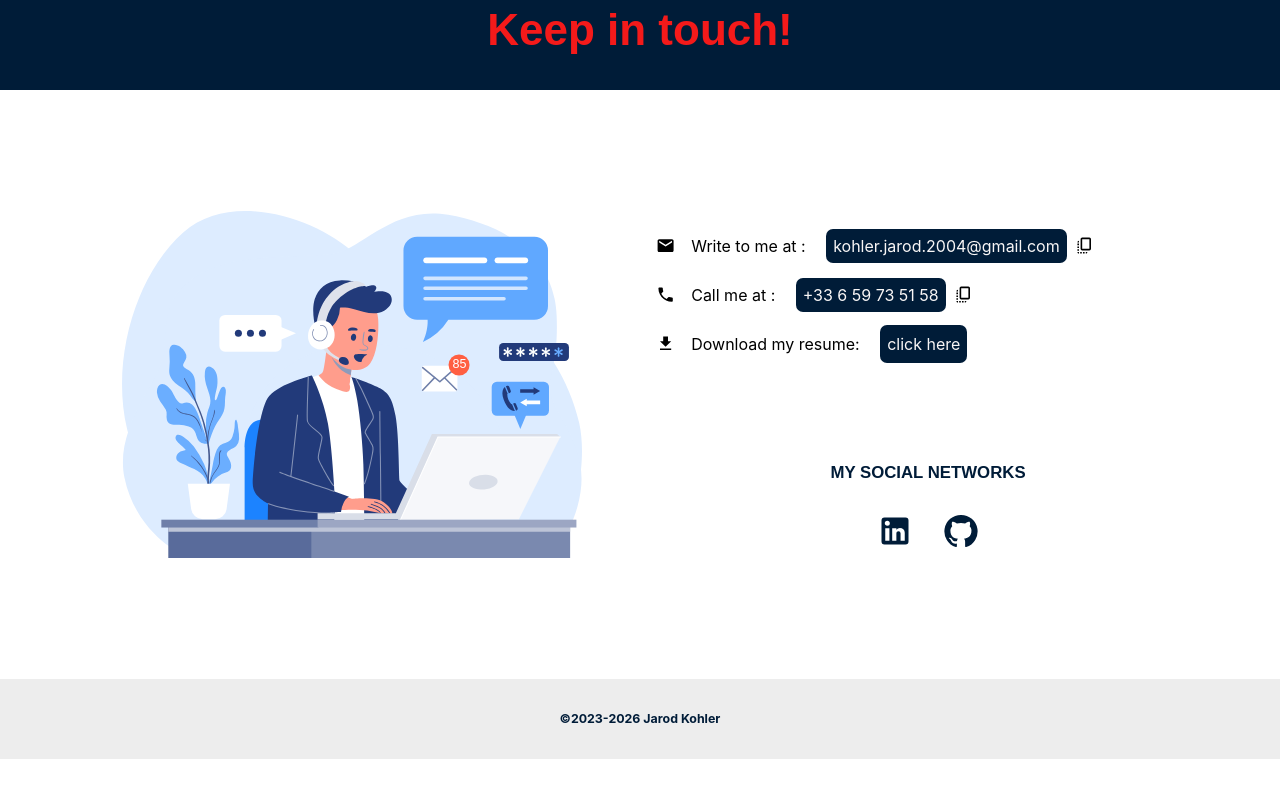
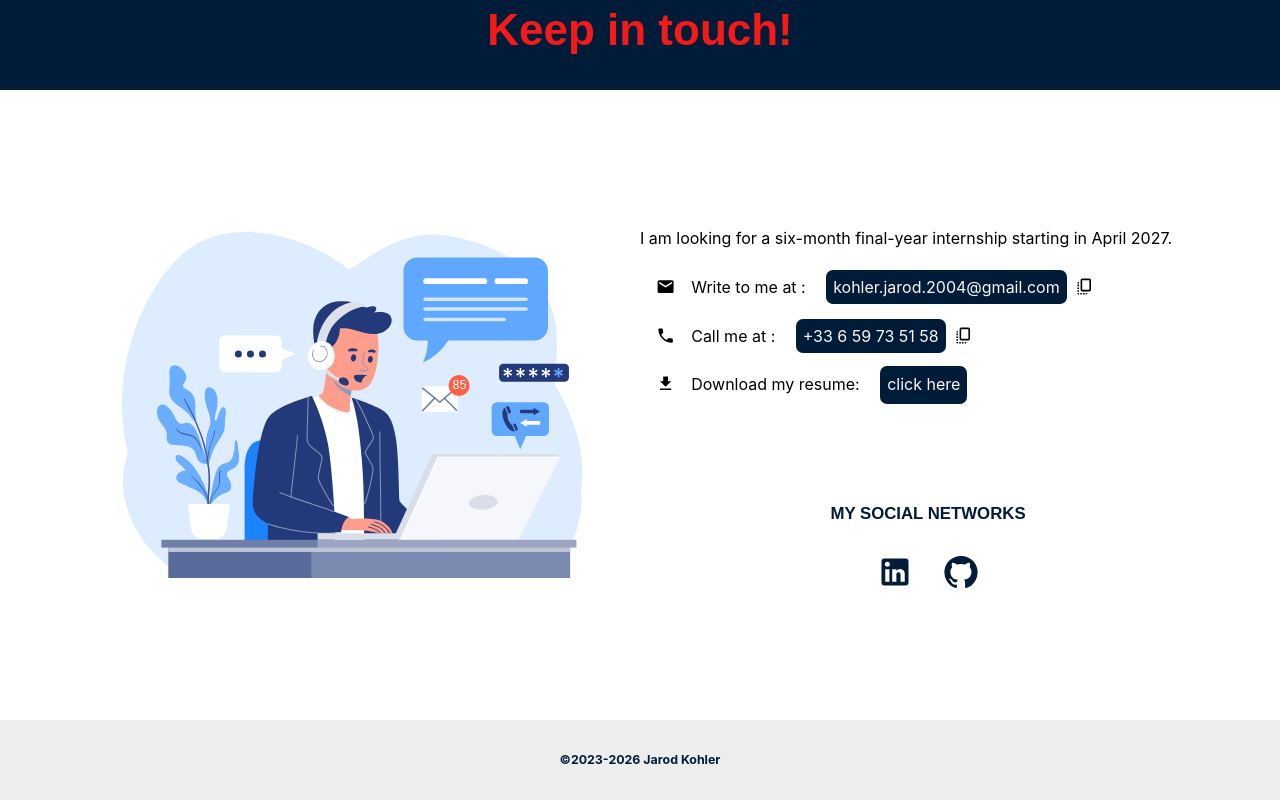
Before and after one commit to jarod25/My_WebSite, a React (Create React App) app in the folder frontend/: page / in a window 1280 px wide. Shown: the part 4275-5075 px from the top of the page. Before the commit the page ends 5034 px from the top, so only its background shows below. Built offline with nearby package versions, Linux system fonts and the light colour scheme.

Commit message:
content: highlight final-year internship search

```diff
--- a/frontend/src/Contact/Contact.tsx
+++ b/frontend/src/Contact/Contact.tsx
@@ -103,7 +103,7 @@ export const Contact = ({t, availability}: IProps) => {
                     </div>
                 </Grid2>
                 <Grid2 className="contact-font" xs={12} sm={10} md={8} lg={6}>
-                    {/* {availableForWork()} */}
+                    {availability && <p>{t.contact.available}</p>}
                     <p className="margin-links">
                         <MailIcon sx={{fontSize: "1.2rem", margin: "0 1rem -.2rem"}}/>
                         {t.contact.writeMe}
```
